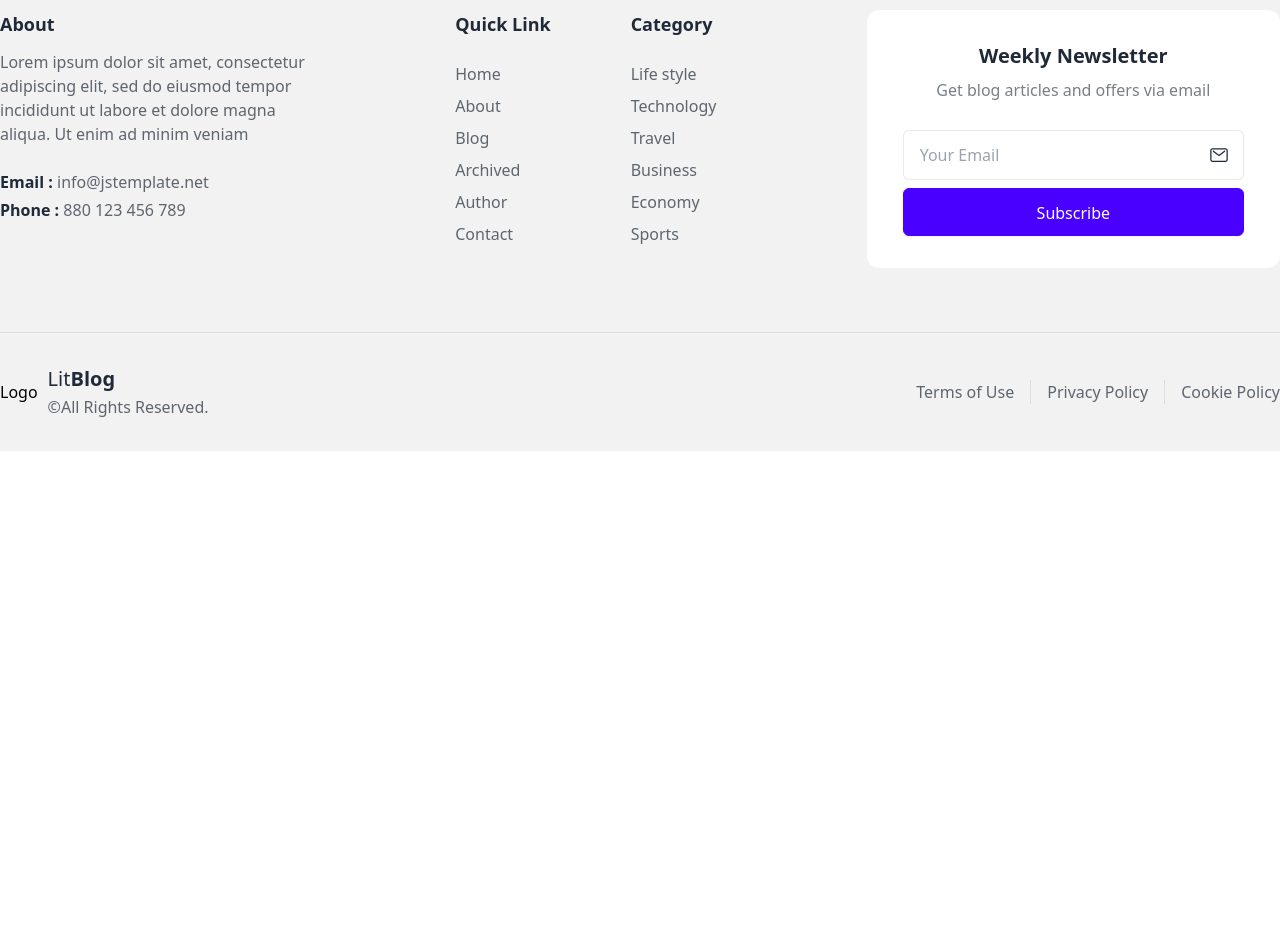
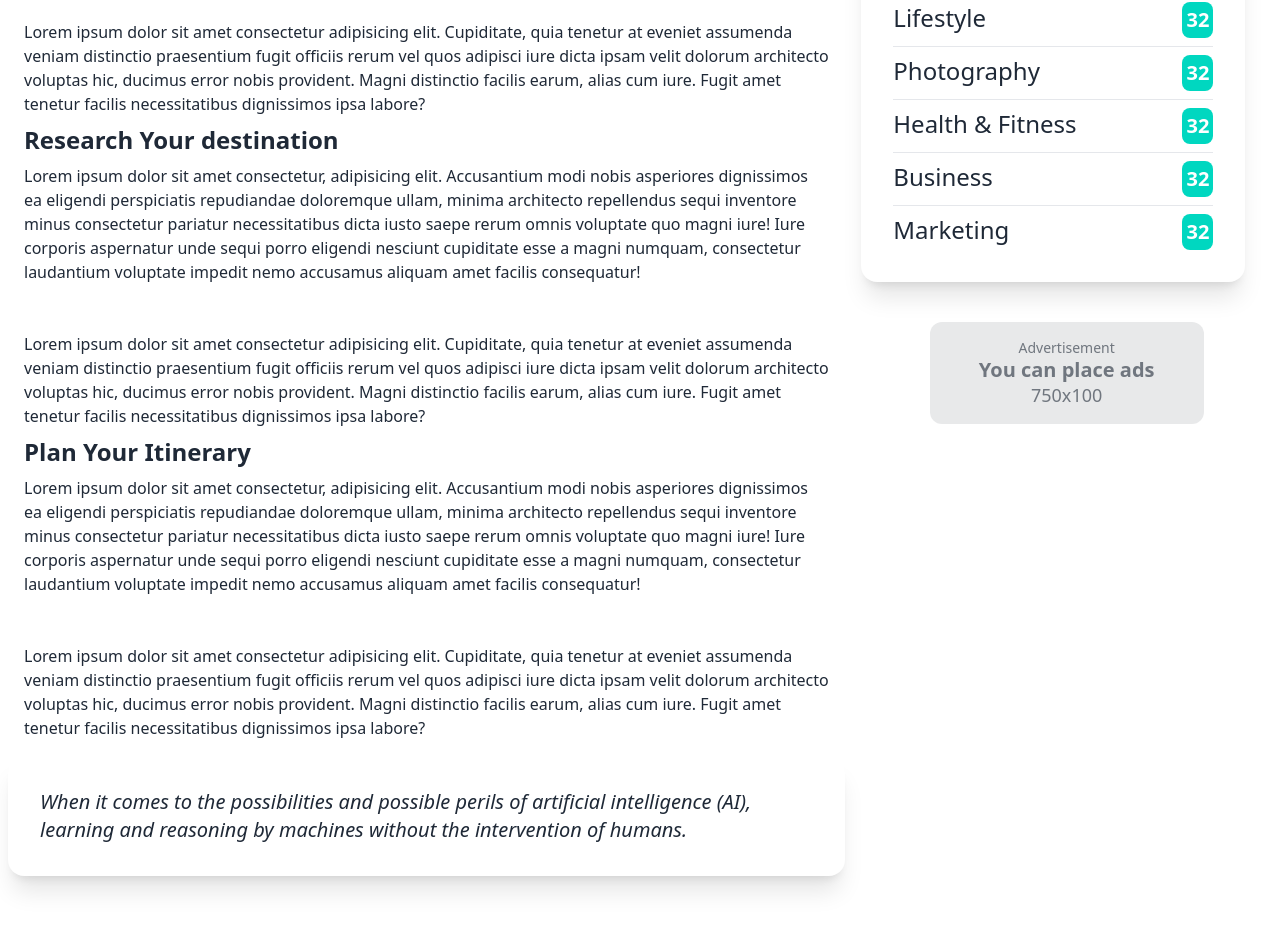
Before and after one commit to Mostafizur-Pro/LitBlog, a Next.js app: page /technology in a window 1280 px wide. Before the commit this address had no page. Shown: the part 922-1860 px from the top of the page. Before the commit the page ends 1373 px from the top, so only its background shows below. Built offline with nearby package versions, Linux system fonts and the light colour scheme.

Commit message:
single page update

```diff
--- /dev/null
+++ b/src/components/TechnologyPage/singlePage.tsx
@@ -0,0 +1,188 @@
+import Image1 from "../../assets/allCategory/img-1.jpeg";
+import Image from "next/image";
+import Advertisement from "../Advertisement/Advertisement";
+
+const SinglePage = () => {
+  return (
+    <div>
+
+        {/* technology part */}
+        <div className="m-4">
+          <h2 className=" text-primary  font-bold text-xl">Technology</h2>
+          <h2 className="my-2 font-bold text-4xl ">
+            Technology is the application of conceptual knowledge.
+          </h2>
+          <div className="my-4">
+            <Image className="w-full rounded-md" src={Image1} alt="" />
+          </div>
+          <p>
+            Lorem ipsum dolor sit amet consectetur, adipisicing elit.
+            Accusantium modi nobis asperiores dignissimos ea eligendi
+            perspiciatis repudiandae doloremque ullam, minima architecto
+            repellendus sequi inventore minus consectetur pariatur
+            necessitatibus dicta iusto saepe rerum omnis voluptate quo magni
+            iure! Iure corporis aspernatur unde sequi porro eligendi nesciunt
+            cupiditate esse a magni numquam, consectetur laudantium voluptate
+            impedit nemo accusamus aliquam amet facilis consequatur!
+          </p>
+          <br />
+          <br />
+          <p>
+            Lorem ipsum dolor sit amet consectetur adipisicing elit. Cupiditate,
+            quia tenetur at eveniet assumenda veniam distinctio praesentium
+            fugit officiis rerum vel quos adipisci iure dicta ipsam velit
+            dolorum architecto voluptas hic, ducimus error nobis provident.
+            Magni distinctio facilis earum, alias cum iure. Fugit amet tenetur
+            facilis necessitatibus dignissimos ipsa labore?
+          </p>
+
+          <h2 className="my-2  font-bold text-2xl">
+            Research Your destination
+          </h2>
+          <p>
+            Lorem ipsum dolor sit amet consectetur, adipisicing elit.
+            Accusantium modi nobis asperiores dignissimos ea eligendi
+            perspiciatis repudiandae doloremque ullam, minima architecto
+            repellendus sequi inventore minus consectetur pariatur
+            necessitatibus dicta iusto saepe rerum omnis voluptate quo magni
+            iure! Iure corporis aspernatur unde sequi porro eligendi nesciunt
+            cupiditate esse a magni numquam, consectetur laudantium voluptate
+            impedit nemo accusamus aliquam amet facilis consequatur!
+          </p>
+          <br />
+          <br />
+          <p>
+            Lorem ipsum dolor sit amet consectetur adipisicing elit. Cupiditate,
+            quia tenetur at eveniet assumenda veniam distinctio praesentium
+            fugit officiis rerum vel quos adipisci iure dicta ipsam velit
+            dolorum architecto voluptas hic, ducimus error nobis provident.
+            Magni distinctio facilis earum, alias cum iure. Fugit amet tenetur
+            facilis necessitatibus dignissimos ipsa labore?
+          </p>
+          <h2 className="my-2   font-bold text-2xl">Plan Your Itinerary</h2>
+          <p>
+            Lorem ipsum dolor sit amet consectetur, adipisicing elit.
+            Accusantium modi nobis asperiores dignissimos ea eligendi
+            perspiciatis repudiandae doloremque ullam, minima architecto
+            repellendus sequi inventore minus consectetur pariatur
+            necessitatibus dicta iusto saepe rerum omnis voluptate quo magni
+            iure! Iure corporis aspernatur unde sequi porro eligendi nesciunt
+            cupiditate esse a magni numquam, consectetur laudantium voluptate
+            impedit nemo accusamus aliquam amet facilis consequatur!
+          </p>
+          <br />
+          <br />
+          <p>
+            Lorem ipsum dolor sit amet consectetur adipisicing elit. Cupiditate,
+            quia tenetur at eveniet assumenda veniam distinctio praesentium
+            fugit officiis rerum vel quos adipisci iure dicta ipsam velit
+            dolorum architecto voluptas hic, ducimus error nobis provident.
+            Magni distinctio facilis earum, alias cum iure. Fugit amet tenetur
+            facilis necessitatibus dignissimos ipsa labore?
+          </p>
+        </div>
+        {/* add */}
+        <div className="card w-full bg-base-100 shadow-xl">
+          <div className="card-body">
+            <h2 className="italic text-xl">
+              When it comes to the possibilities and possible perils of
+              artificial intelligence (AI), learning and reasoning by machines
+              without the intervention of humans.
+            </h2>
+          </div>
+        </div>
+        {/* image */}
+        <div className="mt-16 mb-24">
+          <Image className="w-full " src={Image1} alt="" />
+        </div>
+
+        <Advertisement />
+        {/* another title */}
+        <div className="m-4">
+          <h2 className="my-2  font-bold text-2xl">
+            Research Your destination
+          </h2>
+          <p>
+            Lorem ipsum dolor sit amet consectetur, adipisicing elit.
+            Accusantium modi nobis asperiores dignissimos ea eligendi
+            perspiciatis repudiandae doloremque ullam, minima architecto
+            repellendus sequi inventore minus consectetur pariatur
+            necessitatibus dicta iusto saepe rerum omnis voluptate quo magni
+            iure! Iure corporis aspernatur unde sequi porro eligendi nesciunt
+            cupiditate esse a magni numquam, consectetur laudantium voluptate
+            impedit nemo accusamus aliquam amet facilis consequatur!
+          </p>
+          <br />
+          <br />
+          <h2 className="my-2   font-bold text-2xl">Plan Your Itinerary</h2>
+          <p>
+            Lorem ipsum dolor sit amet consectetur, adipisicing elit.
+            Accusantium modi nobis asperiores dignissimos ea eligendi
+            perspiciatis repudiandae doloremque ullam, minima architecto
+            repellendus sequi inventore minus consectetur pariatur
+            necessitatibus dicta iusto saepe rerum omnis voluptate quo magni
+            iure! Iure corporis aspernatur unde sequi porro eligendi nesciunt
+            cupiditate esse a magni numquam, consectetur laudantium voluptate
+            impedit nemo accusamus aliquam amet facilis consequatur!
+          </p>
+          <br />
+          <br />
+          <h2 className="my-2  font-bold text-2xl">
+            Research Your destination
+          </h2>
+          <p>
+            Lorem ipsum dolor sit amet consectetur, adipisicing elit.
+            Accusantium modi nobis asperiores dignissimos ea eligendi
+            perspiciatis repudiandae doloremque ullam, minima architecto
+            repellendus sequi inventore minus consectetur pariatur
+            necessitatibus dicta iusto saepe rerum omnis voluptate quo magni
+            iure! Iure corporis aspernatur unde sequi porro eligendi nesciunt
+            cupiditate esse a magni numquam, consectetur laudantium voluptate
+            impedit nemo accusamus aliquam amet facilis consequatur!
+          </p>
+          <br />
+          <br />
+          <h2 className="my-2   font-bold text-2xl">Plan Your Itinerary</h2>
+          <p>
+            Lorem ipsum dolor sit amet consectetur, adipisicing elit.
+            Accusantium modi nobis asperiores dignissimos ea eligendi
+            perspiciatis repudiandae doloremque ullam, minima architecto
+            repellendus sequi inventore minus consectetur pariatur
+            necessitatibus dicta iusto saepe rerum omnis voluptate quo magni
+            iure! Iure corporis aspernatur unde sequi porro eligendi nesciunt
+            cupiditate esse a magni numquam, consectetur laudantium voluptate
+            impedit nemo accusamus aliquam amet facilis consequatur!
+          </p>
+          <br />
+          <br />
+          <h2 className="my-2   font-bold text-2xl">Plan Your Itinerary</h2>
+          <p>
+            Lorem ipsum dolor sit amet consectetur, adipisicing elit.
+            Accusantium modi nobis asperiores dignissimos ea eligendi
+            perspiciatis repudiandae doloremque ullam, minima architecto
+            repellendus sequi inventore minus consectetur pariatur
+            necessitatibus dicta iusto saepe rerum omnis voluptate quo magni
+            iure! Iure corporis aspernatur unde sequi porro eligendi nesciunt
+            cupiditate esse a magni numquam, consectetur laudantium voluptate
+            impedit nemo accusamus aliquam amet facilis consequatur!
+          </p>
+          <br />
+          <br />
+          <h2 className="my-2   font-bold text-2xl">Plan Your Itinerary</h2>
+          <p>
+            Lorem ipsum dolor sit amet consectetur, adipisicing elit.
+            Accusantium modi nobis asperiores dignissimos ea eligendi
+            perspiciatis repudiandae doloremque ullam, minima architecto
+            repellendus sequi inventore minus consectetur pariatur
+            necessitatibus dicta iusto saepe rerum omnis voluptate quo magni
+            iure! Iure corporis aspernatur unde sequi porro eligendi nesciunt
+            cupiditate esse a magni numquam, consectetur laudantium voluptate
+            impedit nemo accusamus aliquam amet facilis consequatur!
+          </p>
+        </div>
+
+    </div>
+  );
+};
+
+export default SinglePage;
--- a/src/pages/contact/index.tsx
+++ b/src/pages/contact/index.tsx
@@ -7,7 +7,6 @@ const Contact = () => {
   return (
     <div>
       <Banner />
-
       <section className="md:grid md:grid-cols-3">
         <div className="md:col-span-2">
           <ContactIntro />
--- /dev/null
+++ b/src/pages/technology/index.tsx
@@ -0,0 +1,29 @@
+import Advertisement from "@/components/Advertisement/Advertisement";
+
+import SideCategory from "@/components/SideMenu/Category";
+import SideLatestPost from "@/components/SideMenu/LatestPost";
+import SinglePage from "@/components/TechnologyPage/singlePage";
+
+const Technology = () => {
+  return (
+    <div>
+      <div className="grid grid-cols-3  gap-4 m-2">
+        {/* first colum */}
+        <div className="col-span-2 ">
+          <SinglePage />
+        </div>
+
+        <div className="col-span-1">
+          <SideLatestPost />
+          <SideCategory />
+
+          <div className="mt-10">
+            <Advertisement />
+          </div>
+        </div>
+      </div>
+    </div>
+  );
+};
+
+export default Technology;
```
